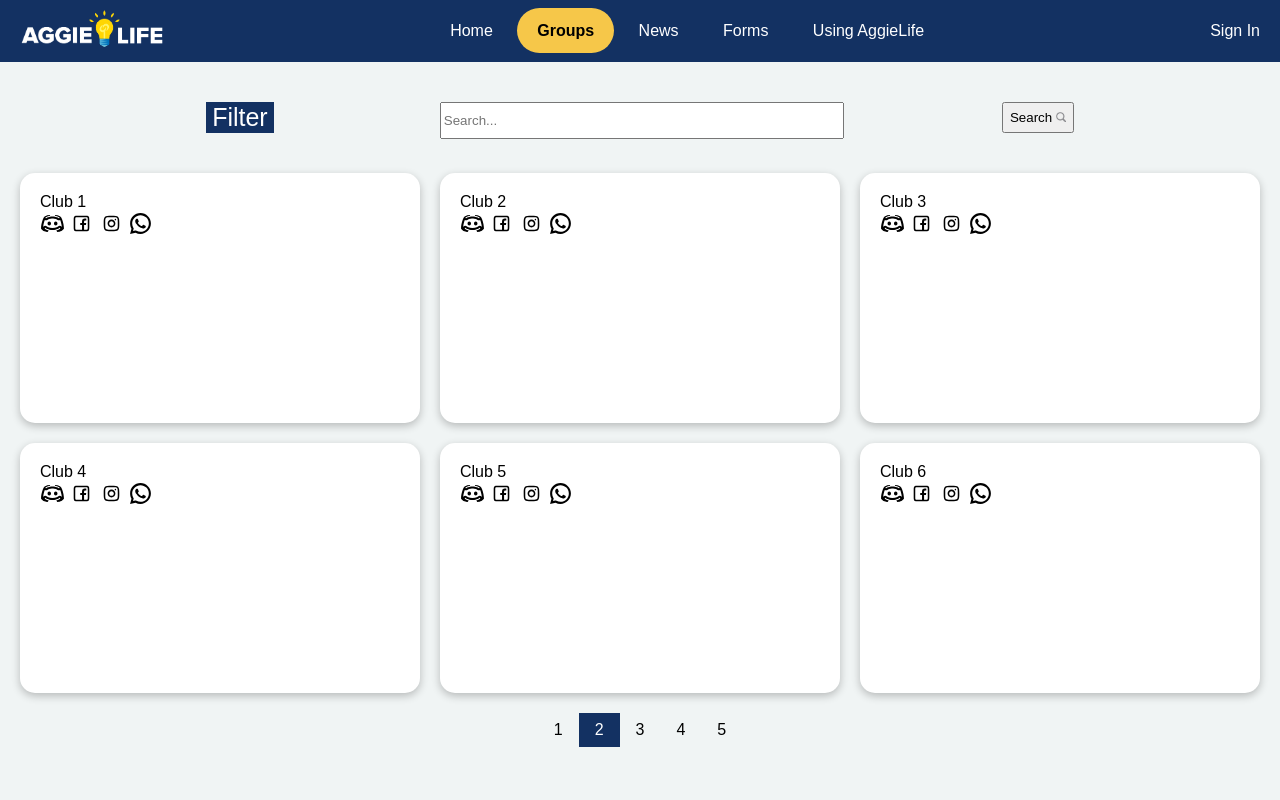
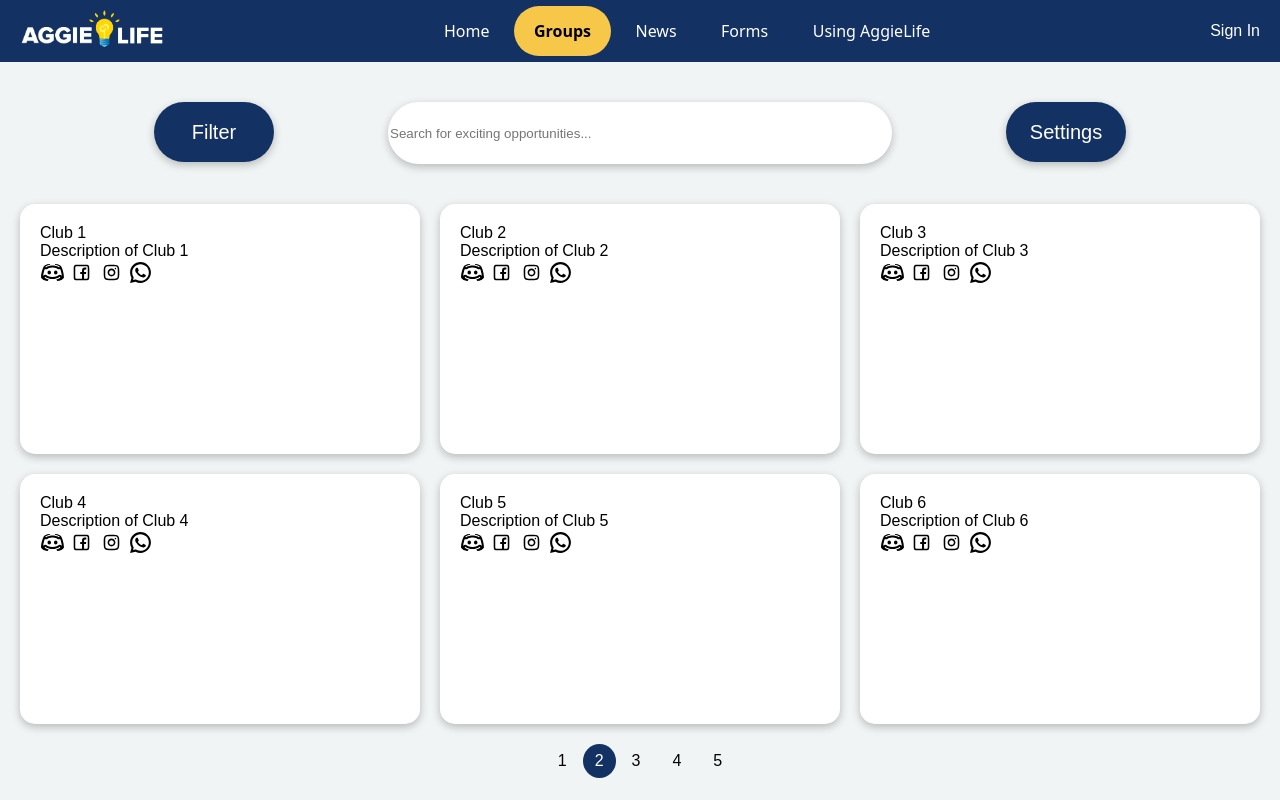
Before and after one commit to mardrea1221/AggieLife, a plain HTML site: page page2.html in a window 1280 px wide. Drawn offline with nearby package versions, Linux system fonts and the light colour scheme.

Commit message:
Navbar CSS + Pagination CSS

```diff
--- a/page2.html
+++ b/page2.html
@@ -13,33 +13,33 @@
   </head>
   <body>
     <div id="header"></div>
-
     <main>
 			<nav>
 				<!-- Filter -->
         <div class="dropdown">
 					<button id="filter-btn">Filter</button>
 					<div id="filter-dropdown">
-						<a href="#">Category 1</a>
-						<a href="#">Category 2</a>
-						<a href="#">Category 3</a>
+						<a href="#" data-category="Category 1">Category 1</a>
+						<a href="#" data-category="Category 2">Category 2</a>
+						<a href="#" data-category="Category 3">Category 3</a>
 					</div>
 				</div>
 
 				<!-- Search Textfield -->
-				<form>
-					<input type="text" placeholder="Search...">
-				</form>
+        <form>
+          <input type="text" placeholder="Search for exciting opportunities..." id="search-input">
+        </form>
 
 				<!-- Search Button -->
-				<button type="search">Search
-          <img src="assets/mag_glass.png" alt="search" width="10" height="10">
+				<button type="button" id="search-btn">Settings
+          <!-- <img src="assets/mag_glass.png" alt="search" width="10" height="10"> -->
         </button>
 
       </nav>
 
       <div class="tile-container">
-        <div class="tile">Club 1
+        <div class="tile" data-categories="Category 3,Category 1">Club 1
+          <div class="description">Description of Club 1</div>
           <div id="socials">
             <img src="assets/icons8-discord.svg" alt="discord" width="25" height="25">
             <img src="assets/icons8-facebook.svg" alt="facebook" width="25" height="25">
@@ -47,7 +47,8 @@
             <img src="assets/icons8-whatsapp.svg" alt="whatsapp" width="25" height="25">
           </div>
         </div>
-        <div class="tile">Club 2
+        <div class="tile" data-categories="Category 1,Category 3">Club 2
+          <div class="description">Description of Club 2</div>
           <div id="socials">
             <img src="assets/icons8-discord.svg" alt="discord" width="25" height="25">
             <img src="assets/icons8-facebook.svg" alt="facebook" width="25" height="25">
@@ -55,7 +56,8 @@
             <img src="assets/icons8-whatsapp.svg" alt="whatsapp" width="25" height="25">
           </div>
         </div>
-        <div class="tile">Club 3
+        <div class="tile" data-categories="Category 2,Category 3">Club 3
+          <div class="description">Description of Club 3</div>
           <div id="socials">
             <img src="assets/icons8-discord.svg" alt="discord" width="25" height="25">
             <img src="assets/icons8-facebook.svg" alt="facebook" width="25" height="25">
@@ -63,7 +65,8 @@
             <img src="assets/icons8-whatsapp.svg" alt="whatsapp" width="25" height="25">
           </div>
         </div>
-        <div class="tile">Club 4
+        <div class="tile" data-categories="Category 1,Category 2">Club 4
+          <div class="description">Description of Club 4</div>
           <div id="socials">
             <img src="assets/icons8-discord.svg" alt="discord" width="25" height="25">
             <img src="assets/icons8-facebook.svg" alt="facebook" width="25" height="25">
@@ -71,7 +74,8 @@
             <img src="assets/icons8-whatsapp.svg" alt="whatsapp" width="25" height="25">
           </div>
         </div>
-        <div class="tile">Club 5
+        <div class="tile" data-categories="Category 2">Club 5
+          <div class="description">Description of Club 5</div>
           <div id="socials">
             <img src="assets/icons8-discord.svg" alt="discord" width="25" height="25">
             <img src="assets/icons8-facebook.svg" alt="facebook" width="25" height="25">
@@ -79,7 +83,8 @@
             <img src="assets/icons8-whatsapp.svg" alt="whatsapp" width="25" height="25">
           </div>
         </div>
-        <div class="tile">Club 6
+        <div class="tile" data-categories="Category 1">Club 6
+          <div class="description">Description of Club 6</div>
           <div id="socials">
             <img src="assets/icons8-discord.svg" alt="discord" width="25" height="25">
             <img src="assets/icons8-facebook.svg" alt="facebook" width="25" height="25">
@@ -90,7 +95,7 @@
       </div>
       <div class="pagination">
         <a href="index.html">1</a>
-        <a href="page2.html" class="active">2</a>
+        <a href="page2.html" class="active" >2</a>
         <a href="page3.html">3</a>
         <a href="page4.html">4</a>
         <a href="page5.html">5</a>
--- a/style.css
+++ b/style.css
@@ -26,13 +26,11 @@ h1 {
 /* options next to AggieLife */
 .option{
 	color:white;
-	font-weight: 500;
+	font-weight: 350;
 	text-decoration: none;
 	padding: 14px 20px;
+	font-family: system-ui, -apple-system, BlinkMacSystemFont
 }
-/* .option:hover{
-	background-color: #FFBF00;
-} */
 
 #option-group{
 	color:black;
@@ -44,13 +42,6 @@ h1 {
 
 }
 
-/* #options{
-	color:black;
-	display: flex;
-	flex-direction: row;
-	justify-content: space-between;
-} */
-
 #sign{
 	color:white;
 	text-decoration: none;
@@ -58,27 +49,46 @@ h1 {
 
 nav {
 	display: flex;
-
 	padding: 40px;
 	flex-direction: row;
 	justify-content: space-evenly;
 }
 
-form {
-	width: fit-content;
-  box-sizing: border-box;
-	width: 33%;
+/* form {
+	/* width: fit-content;  */
+  	/* box-sizing: border-box; */
+  	/* width: 500px;
+	height: ;
 }
+*/
 
 /* text input */
 input[type="text"] {
-	height: 100%;
-	width: 100%;
+	height: 60px;
+	width: 500px;
+	border-radius: 1000px;
+	border-color: white;
+	border: none;
+	box-shadow: rgba(0, 0, 0, 0.24) 0px 3px 8px;
 }
+input:focus{
+	outline-color: none;
+	box-shadow: none;
+}
+#search-btn{
+	width: 120px;
+	height: 60px;
+	border: none;
+	border-radius: 1000px;
+	background-color: #133162;
+	color: white;
+	font-size: 20px;
+	box-shadow: rgba(0, 0, 0, 0.24) 0px 3px 8px;
 
+}
 /* search button */
 button[type="search"] {
-	color: black;
+	color: white;
 }
 
 /* dropdown <a> styling */
@@ -115,9 +125,13 @@ button[type="search"] {
 .dropdown #filter-btn {
 	background-color: #133162;
 	color: white;
-	font-size: 25px;
+	font-size: 20px;
 	border: none;
 	cursor: pointer;
+	border-radius: 1000px;
+	width: 120px;
+	height: 60px;
+	box-shadow: rgba(0, 0, 0, 0.24) 0px 3px 8px;
 }
 
 /* entire grid container */
@@ -159,6 +173,10 @@ button[type="search"] {
 .pagination a.active {
 	background-color: #133162;
 	color: white;
+	border-radius: 50%;
+	padding-left: 12px;
+	padding-right: 12px;
+
 }
 
 /* each pagination box when not activated */
```
Also changed, not shown: index.html (+5 -25 lines).
